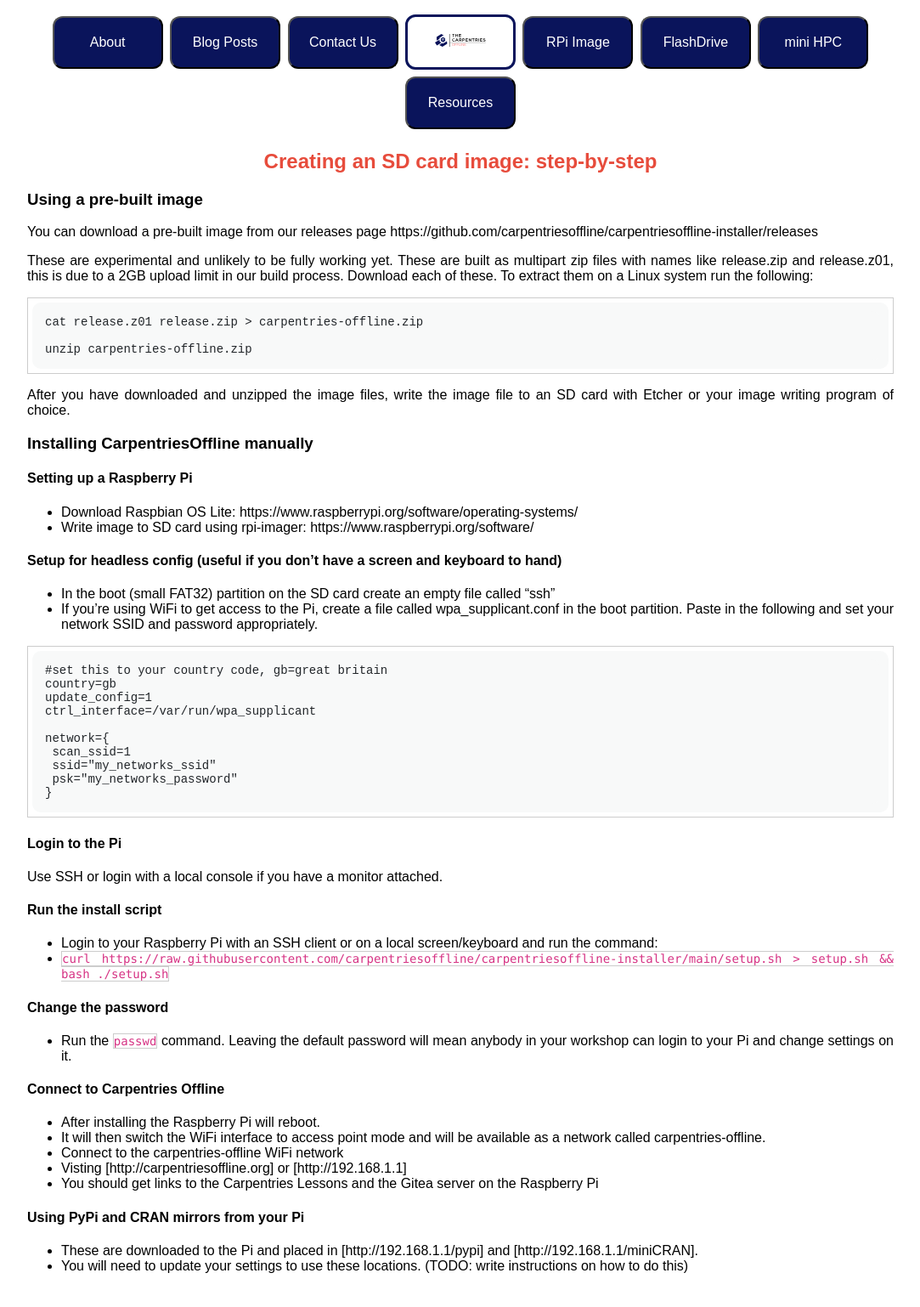
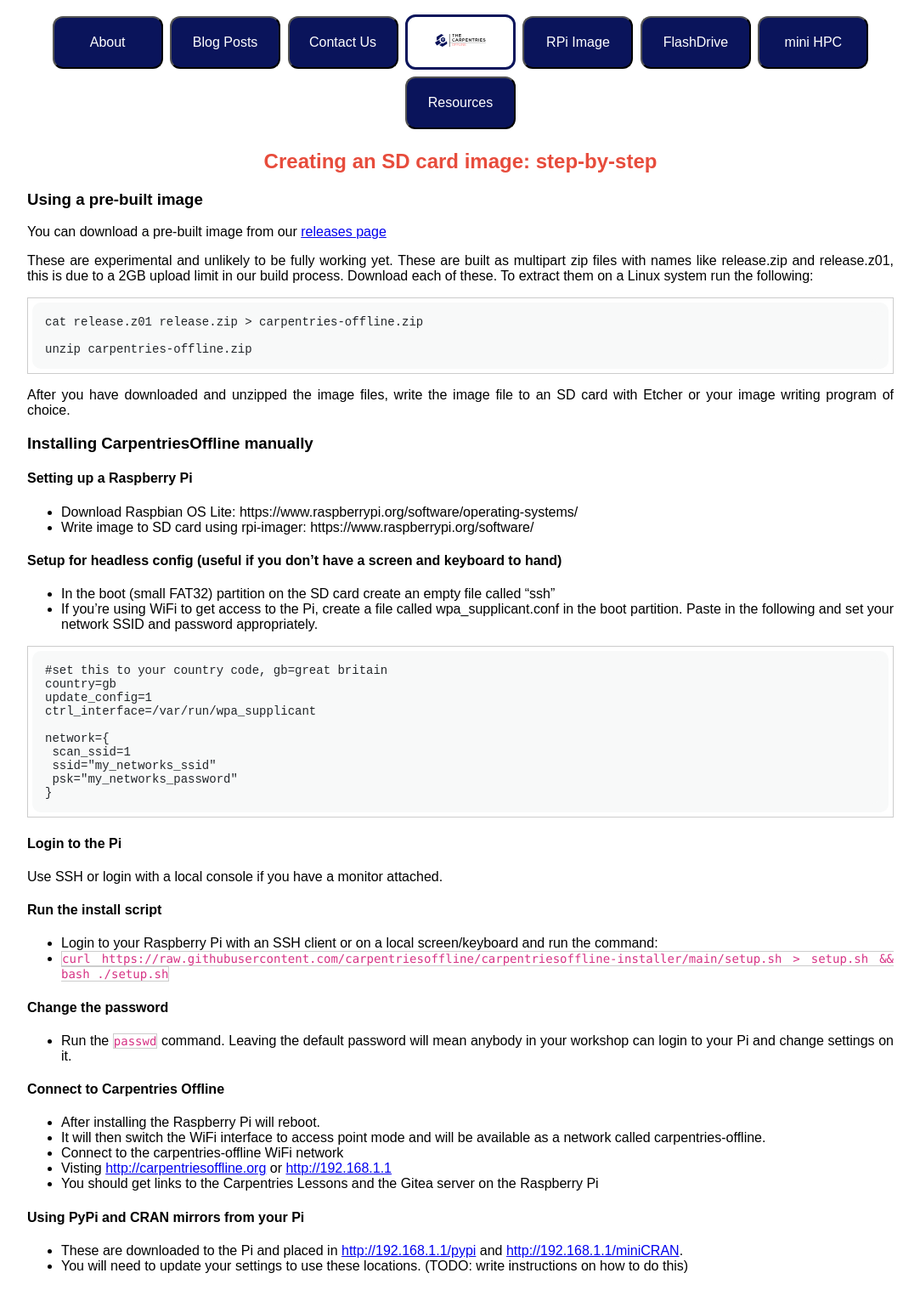
Before and after one commit to carpentriesoffline/CarpentriesOffline.github.io, a Jekyll site: the page built from rpiimage_step_by_step.md, in a window 1280 px wide. Shown: the whole page at 85% size, without its empty margins (98-1181 px from the left). Built offline with Jekyll 4.4.1, drawn with Linux system fonts in a browser that asks for light colours; part of the change alters nothing that is shown.

Commit message:
fixing hyperlinks

```diff
--- a/rpiimage_step_by_step.md
+++ b/rpiimage_step_by_step.md
@@ -7,7 +7,7 @@ title: "Creating an SD card imgae: step-by-step"
 
 ### Using a pre-built image
 
-You can download a pre-built image from our releases page https://github.com/carpentriesoffline/carpentriesoffline-installer/releases
+You can download a pre-built image from our [releases page](https://github.com/carpentriesoffline/carpentriesoffline-installer/releases)
 
 These are experimental and unlikely to be fully working yet. These are built as multipart zip files with names like release.zip and release.z01, this is due to a 2GB upload limit in our build process. Download each of these. To extract them on a Linux system run the following:
 
@@ -57,9 +57,9 @@ Use SSH or login with a local console if you have a monitor attached.
 * After installing the Raspberry Pi will reboot.
 * It will then switch the WiFi interface to access point mode and will be available as a network called carpentries-offline.
 * Connect to the carpentries-offline WiFi network
-* Visting [http://carpentriesoffline.org] or [http://192.168.1.1]
+* Visting [http://carpentriesoffline.org](http://carpentries.org) or [http://192.168.1.1](http://192.168.1.1)
 * You should get links to the Carpentries Lessons and the Gitea server on the Raspberry Pi
 
 #### Using PyPi and CRAN mirrors from your Pi
-* These are downloaded to the Pi and placed in [http://192.168.1.1/pypi] and [http://192.168.1.1/miniCRAN].
+* These are downloaded to the Pi and placed in [http://192.168.1.1/pypi](http://192.168.1.1/pypi) and [http://192.168.1.1/miniCRAN](http://192.168.1.1/miniCRAN).
 * You will need to update your settings to use these locations. (TODO: write instructions on how to do this)
```
